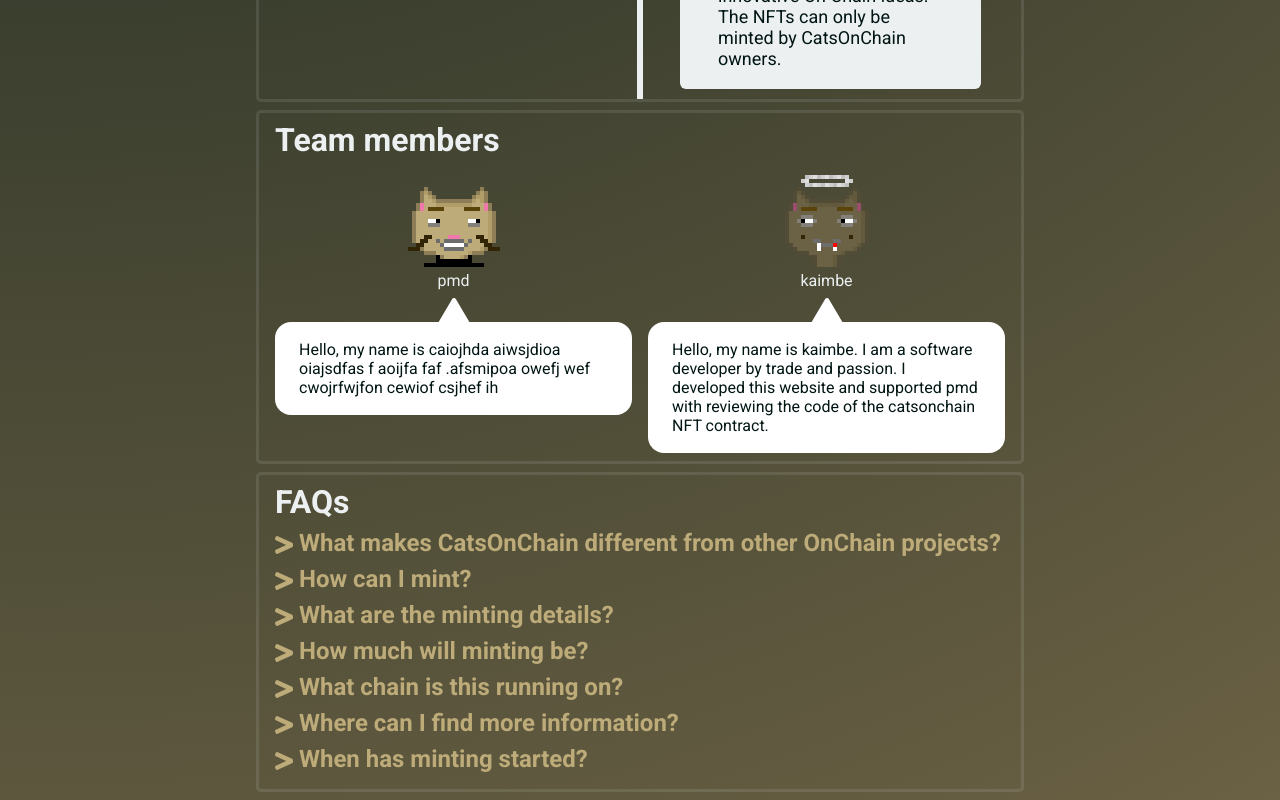
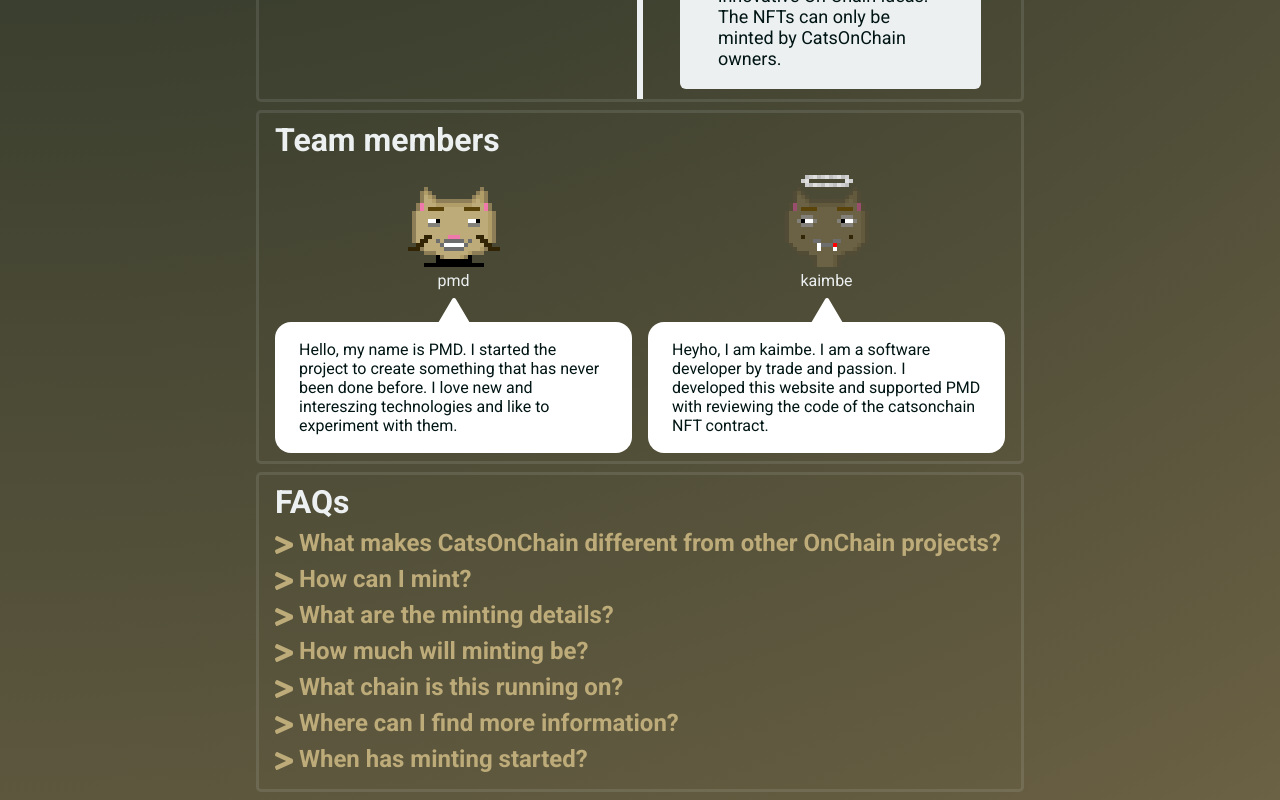
Before and after one commit to desombre/catsonchain, a React (Create React App) app: page / in a window 1280 px wide. Shown: the part 2099-2899 px from the top of the page. Built offline with nearby package versions, Linux system fonts and the light colour scheme.

Commit message:
Add 'real' text about pmd

```diff
--- a/src/components/team/Team.js
+++ b/src/components/team/Team.js
@@ -11,13 +11,12 @@ const Team = ({ side, ...props }) => {
       <div className="team-container">
       <div className="team-item">
           <Member name={"pmd"} picture={"cat0.gif"}>
-            Hello, my name is caiojhda aiwsjdioa oiajsdfas f aoijfa faf
-            .afsmipoa owefj wef cwojrfwjfon cewiof csjhef ih
+            Hello, my name is PMD. I started the project to create something that has never been done before. I love new and intereszing technologies and like to experiment with them.
           </Member>
         </div>
         <div className="team-item">
           <Member className="team-item" name={"kaimbe"} picture={"cat1.gif"}>
-            Hello, my name is kaimbe. I am a software developer by trade and passion. I developed this website and supported pmd with reviewing the code of the catsonchain NFT contract.
+            Heyho, I am kaimbe. I am a software developer by trade and passion. I developed this website and supported PMD with reviewing the code of the catsonchain NFT contract.
           </Member>
         </div>
       </div>
```
